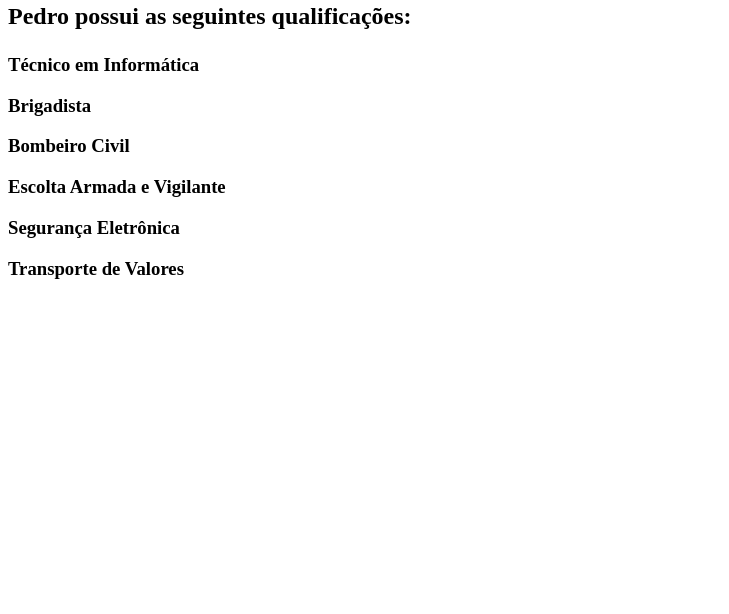
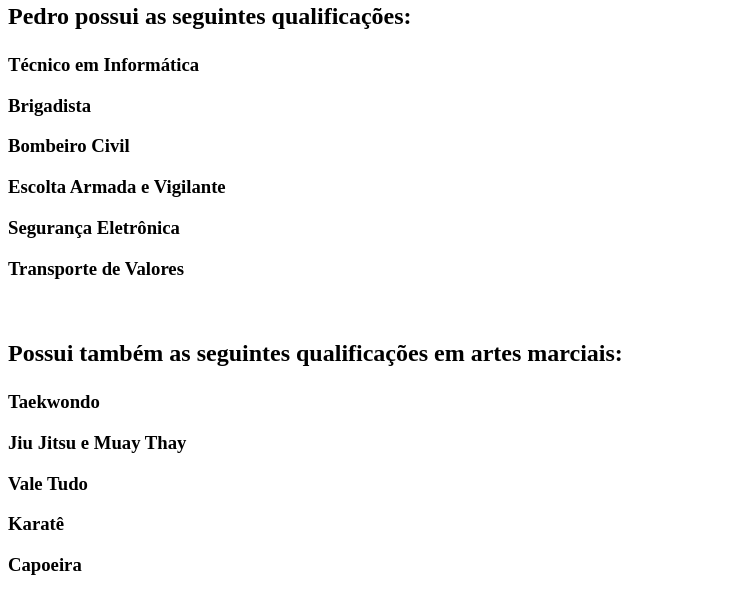
Before and after one commit to Brunodro1/testes_href, a plain HTML site: page index.html in a window 1280 px wide. Shown: the part 66-680 px from the top of the page, without its empty margins (0-729 px from the left). Drawn offline with Linux system fonts and the light colour scheme.

Commit message:
add info

```diff
--- a/index.html
+++ b/index.html
@@ -9,6 +9,13 @@
 <h3><p>Escolta Armada e Vigilante</p></h3>
 <h3><p>Segurança Eletrônica</p></h3>
 <h3><p>Transporte de Valores</p></h3>
+<br>
+<h2><p>Possui também as seguintes qualificações em artes marciais:</p></h2>
+<h3><p>Taekwondo</p></h3>
+<h3><p>Jiu Jitsu e Muay Thay</p></h3>
+<h3><p>Vale Tudo</p></h3>
+<h3><p>Karatê</p></h3>
+<h3><p>Capoeira</p></h3>
 </body>
 
 
```
